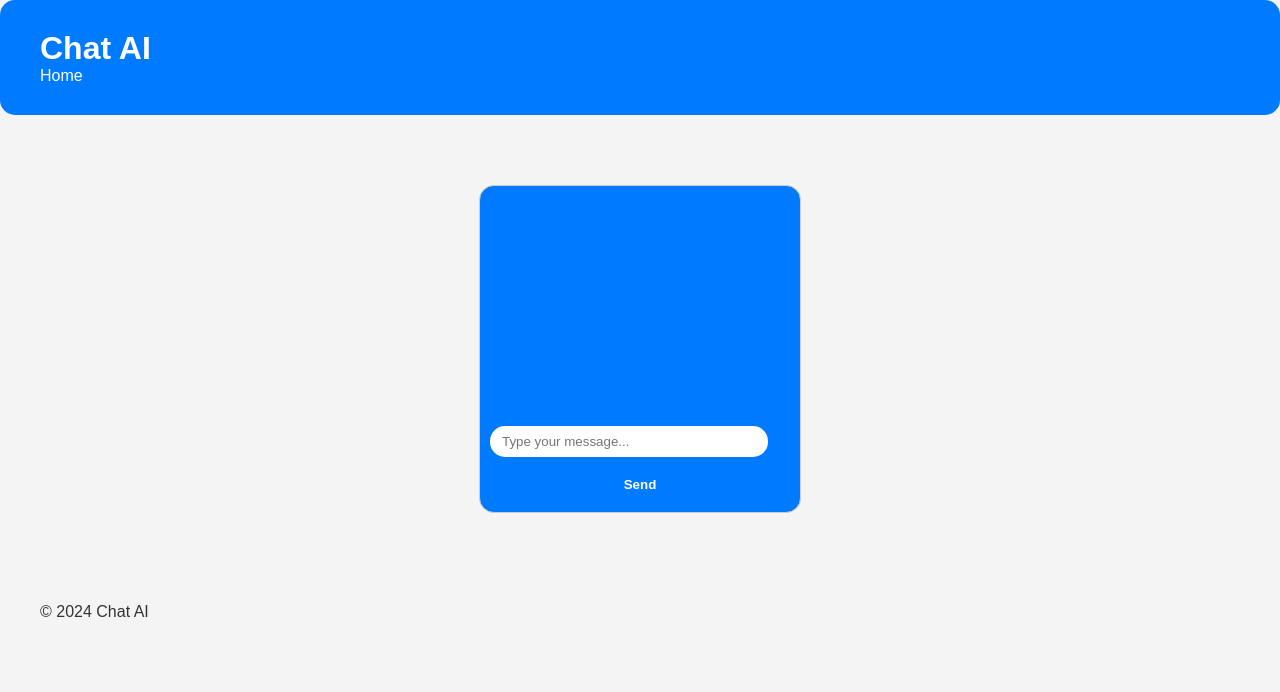
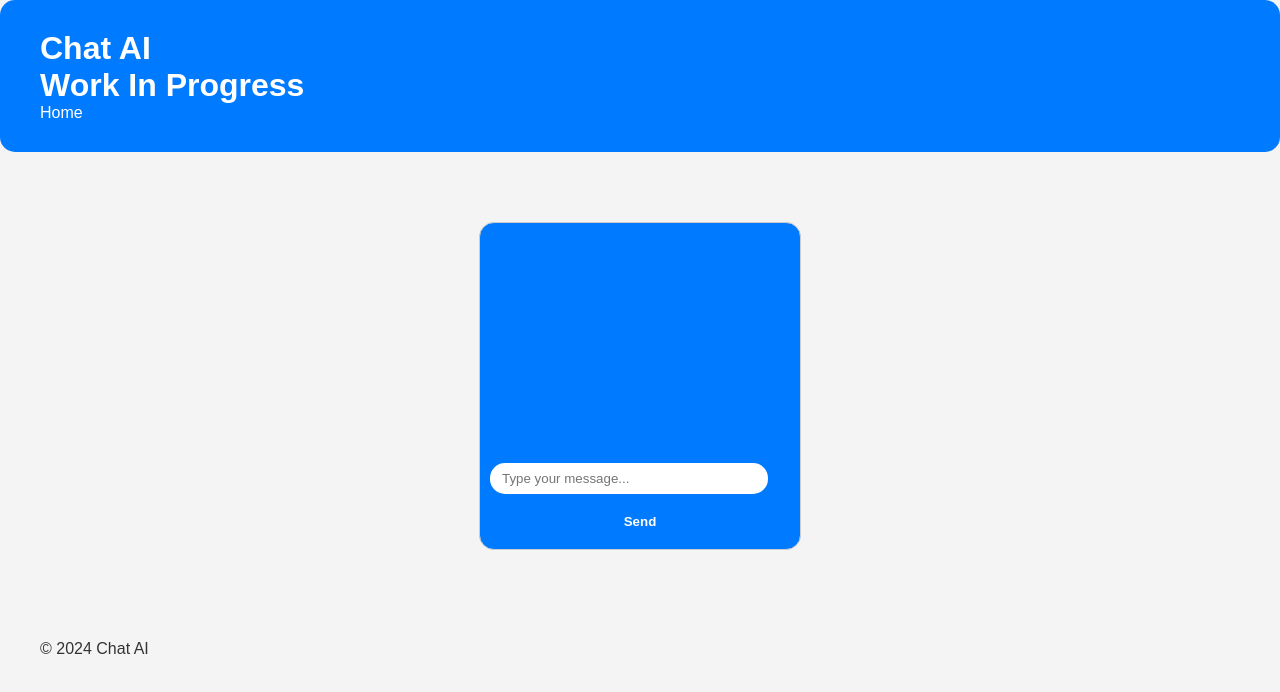
Before and after one commit to KalebMcCready/Portfolio, a plain HTML site: page chat.html in a window 1280 px wide. Drawn offline with Linux system fonts and the light colour scheme.

Commit message:
Update chat.html
added work in progress

```diff
--- a/chat.html
+++ b/chat.html
@@ -10,6 +10,7 @@
   <header>
     <div class="container">
       <h1>Chat AI</h1>
+      <h1>Work In Progress</h1>
       <nav>
         <ul>
           <li><a href="index.html">Home</a></li>
```
